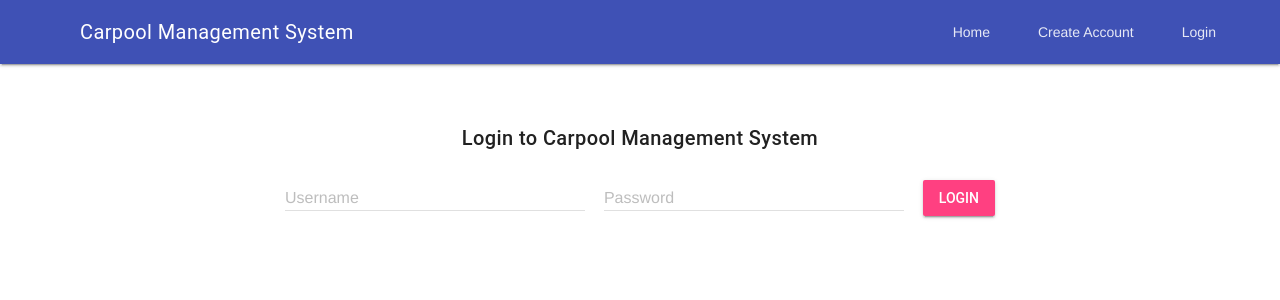
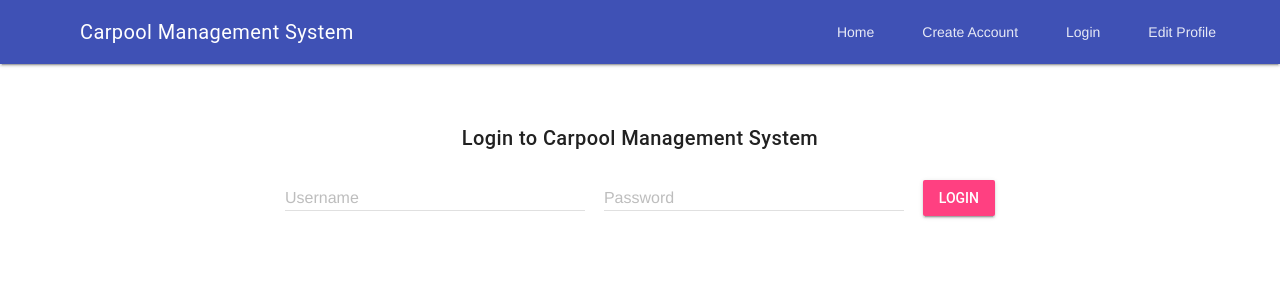
Before and after one commit to psdev30/piggyback, a Flask app: page / in a window 1280 px wide. Shown: the top 300 px of the page. Run offline with Flask 2, Linux system fonts and the light colour scheme.

Commit message:
added edit profile link

```diff
--- a/templates/login.html
+++ b/templates/login.html
@@ -29,15 +29,23 @@
               >Create Account</a
             >
             <a class="mdl-navigation__link" href="login.html">Login</a>
+            <a class="mdl-navigation__link" href="profile.html"
+              >Edit Profile</a
+            >
           </nav>
         </div>
       </header>
       <div class="mdl-layout__drawer">
         <span class="mdl-layout-title">Carpool Management System</span>
-        <nav class="mdl-navigation">
+        <nav class="mdl-navigation mdl-layout--large-screen-only">
           <a class="mdl-navigation__link" href="">Home</a>
-          <a class="mdl-navigation__link" href="signUp.html">Create Account</a>
-          <a class="mdl-navigation__link" href="">Login</a>
+          <a class="mdl-navigation__link" href="signUp.html"
+            >Create Account</a
+          >
+          <a class="mdl-navigation__link" href="login.html">Login</a>
+          <a class="mdl-navigation__link" href="profile.html"
+            >Edit Profile</a
+          >
         </nav>
       </div>
       <main class="mdl-layout__content">
```
Also changed, not shown: templates/profile.html (+19 -5 lines), templates/signUp.html (+8 -4 lines).
